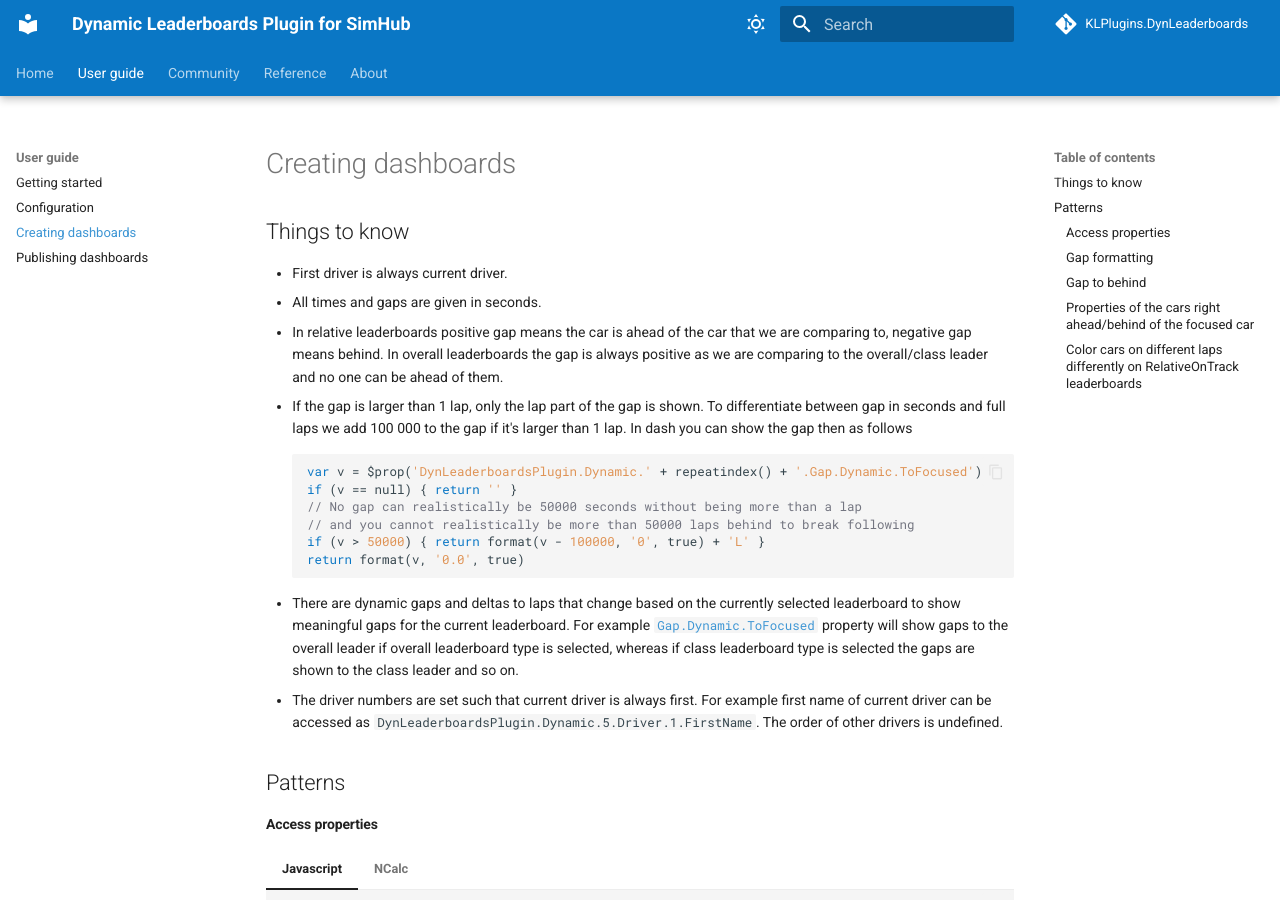
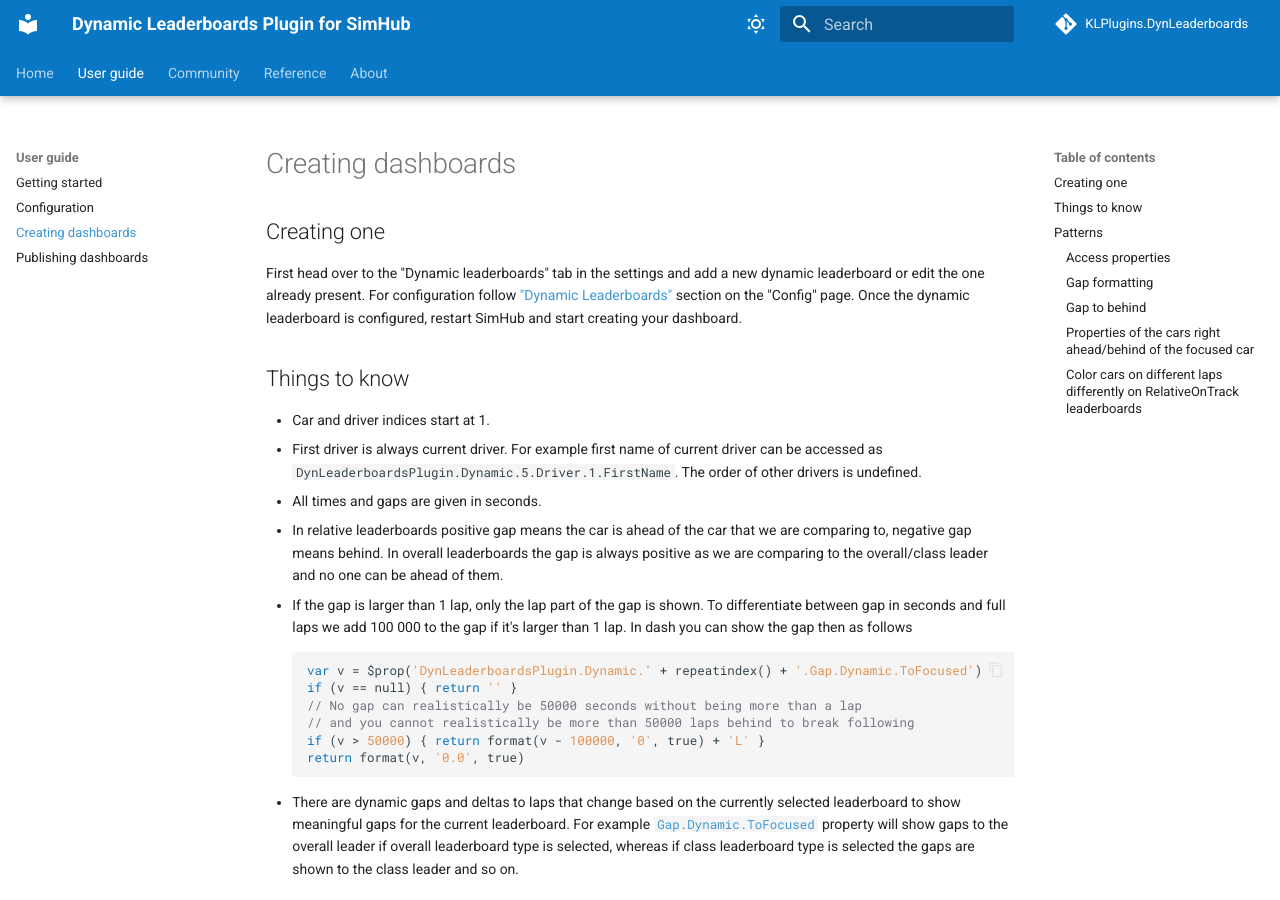
Before and after one commit to kaiusl/KLPlugins.DynLeaderboards, an MkDocs documentation site: the page built from docs/docs/user_guide/creating_dashboards.md, in a window 1280 px wide and 900 px high. Built offline with MkDocs 1.6.1 and Material for MkDocs 9.7.7, drawn with Linux system fonts in a browser that asks for light colours; comment, search, counter and statistics services are not loaded; the version menu is left out.

Commit message:
docs: add introductory section to "Creating dashboards" page

```diff
--- a/docs/docs/user_guide/creating_dashboards.md
+++ b/docs/docs/user_guide/creating_dashboards.md
@@ -1,6 +1,13 @@
+## Creating one
+
+First head over to the "Dynamic leaderboards" tab in the settings and add a new dynamic leaderboard or edit the one already present.
+For configuration follow ["Dynamic Leaderboards"](config.md#dynamic-leaderboards) section on the "Config" page.
+Once the dynamic leaderboard is configured, restart SimHub and start creating your dashboard.
+
 ## Things to know
 
-- First driver is always current driver.
+- Car and driver indices start at 1.
+- First driver is always current driver. For example first name of current driver can be accessed as `DynLeaderboardsPlugin.Dynamic.5.Driver.1.FirstName`. The order of other drivers is undefined.
 - All times and gaps are given in seconds.
 - In relative leaderboards positive gap means the car is ahead of the car that we are comparing to, negative gap means behind.
   In overall leaderboards the gap is always positive as we are comparing to the overall/class leader and no one can be ahead of them.
@@ -18,7 +25,6 @@
   gaps for the current leaderboard.
   For example [`Gap.Dynamic.ToFocused`](../reference/properties.md#gaps) property will show gaps to the overall leader if overall leaderboard type is selected,
   whereas if class leaderboard type is selected the gaps are shown to the class leader and so on.
-- The driver numbers are set such that current driver is always first. For example first name of current driver can be accessed as `DynLeaderboardsPlugin.Dynamic.5.Driver.1.FirstName`. The order of other drivers is undefined.
 
 
 ## Patterns
```
